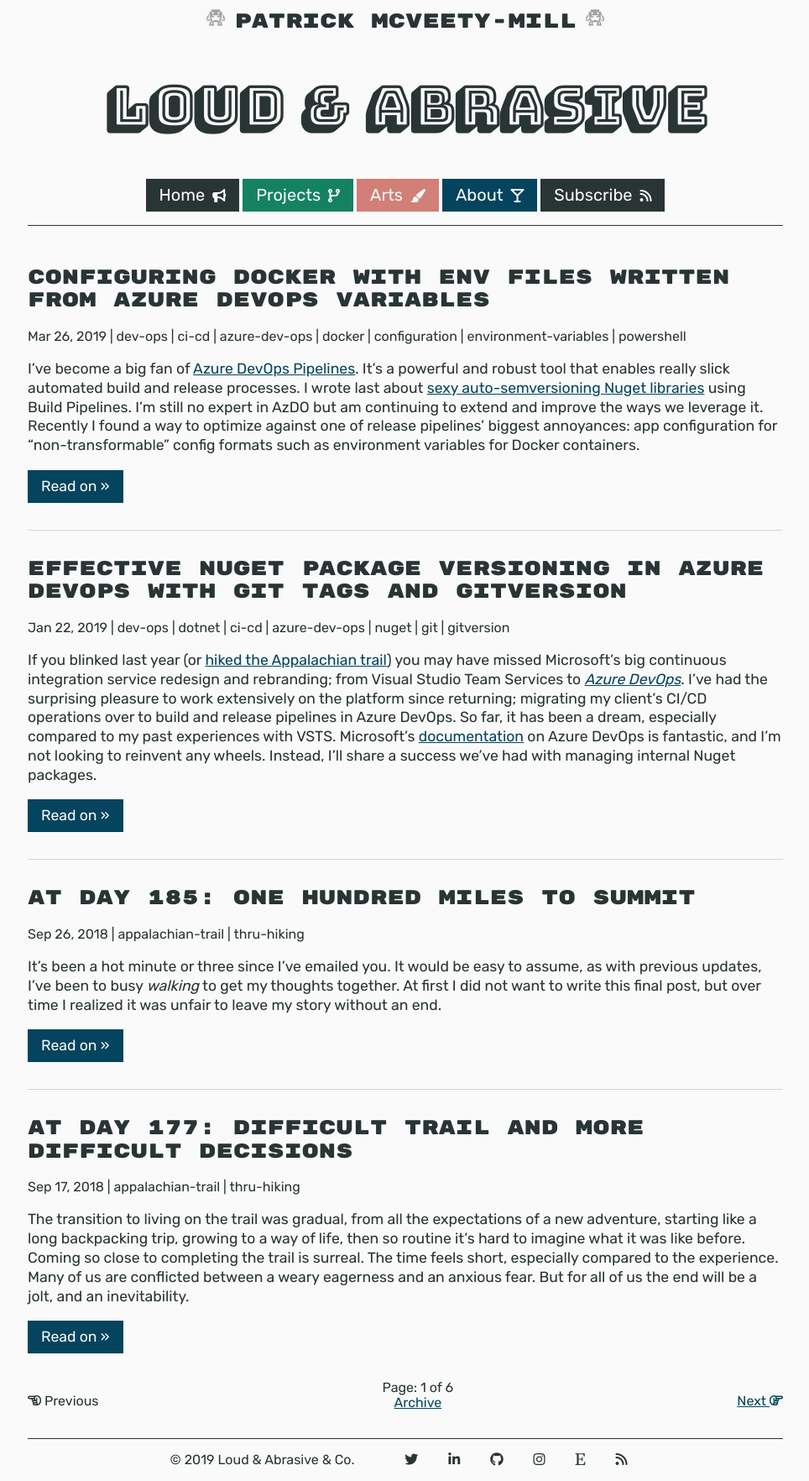
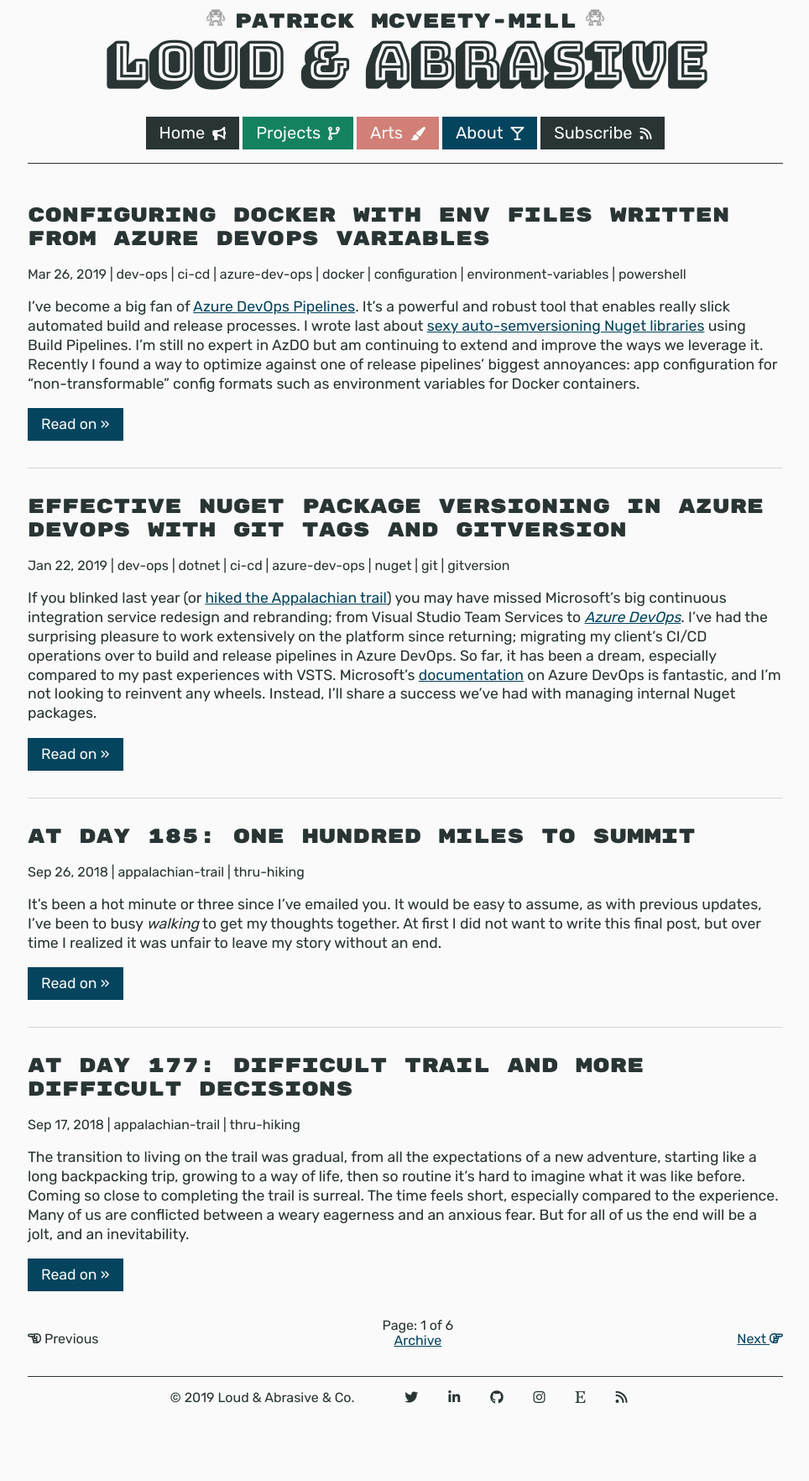
Before and after one commit to pmcvtm/pmcvtm.com, a Jekyll site: the page built from index.html, in a window 1280 px wide. Shown: the whole page at 84% size, without its empty margins (157-1121 px from the left). Built offline with Jekyll 4.4.1, drawn with Linux system fonts in a browser that asks for light colours; nearby versions of some CDN libraries; the list of posts is cut into pages by our own code; after the commit the page ends 1690 px from its top, so only the background shows below that.

Commit message:
scrunch header margin and padding

```diff
--- a/assets/main.scss
+++ b/assets/main.scss
@@ -79,6 +79,13 @@
     color: $text;
     font: 2rem 'Bungee Shade', cursive;
     @media (max-width: $veryTinyMax) { font-size: 1.5rem; }
+
+    padding-top: 1em;
+
+    .title {
+        margin: 0 0 0.5em 0;
+        line-height: 1em;
+    }
 
     img.top-logo {
         display: none;
```
